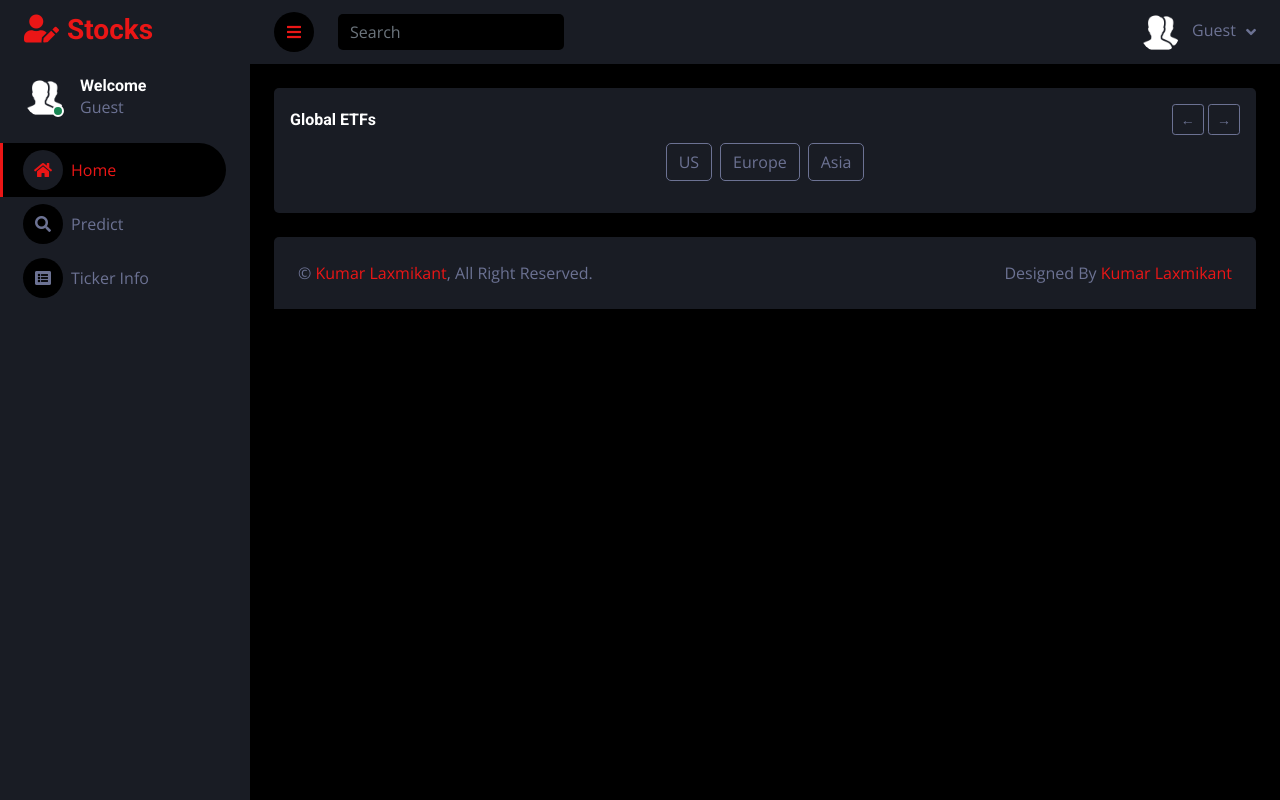
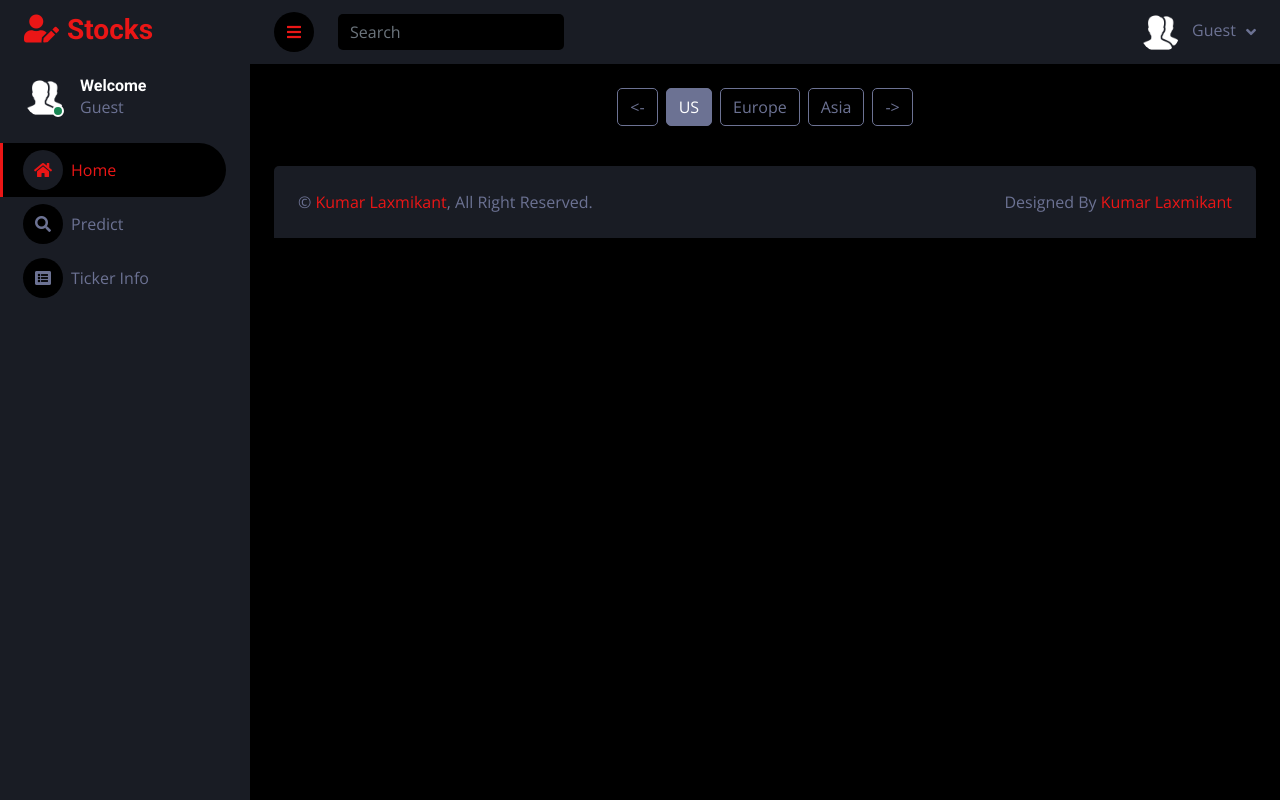
Before and after one commit to Kumar-laxmi/Quant-Finance-Dashboard, a Django app: template app/templates/index.html in a window 1280 px wide. Run offline with Django 5.2, Linux system fonts and the light colour scheme; the template is opened without the code that fills it, so the values that code supplies are empty; some libraries are stand-ins or nearby versions.

Commit message:
Carousel JS Logic updation

```diff
--- a/app/templates/Index_Page/Global_ETFs.html
+++ b/app/templates/Index_Page/Global_ETFs.html
@@ -1,53 +1,34 @@
-<div class="bg-secondary rounded p-3">
+<div class="d-flex justify-content-center align-items-center mb-3">
+    <!-- Left Arrow -->
+    <button class="btn btn-outline-light me-2" id="prev-region">
+        &lt;-
+    </button>
 
-    <div class="d-flex justify-content-between align-items-center mb-2">
-        <h6 class="mb-0">Global ETFs</h6>
+    <!-- Region Buttons -->
+    <button class="btn btn-outline-light me-2 active" data-bs-target="#etfCarousel" data-bs-slide-to="0">US</button>
+    <button class="btn btn-outline-light me-2" data-bs-target="#etfCarousel" data-bs-slide-to="1">Europe</button>
+    <button class="btn btn-outline-light" data-bs-target="#etfCarousel" data-bs-slide-to="2">Asia</button>
 
-        <!-- Carousel Controls -->
-        <div>
-            <button class="btn btn-sm btn-outline-light"
-                    data-bs-target="#etfCarousel"
-                    data-bs-slide="prev">
-                &#8592;
-            </button>
-            <button class="btn btn-sm btn-outline-light"
-                    data-bs-target="#etfCarousel"
-                    data-bs-slide="next">
-                &#8594;
-            </button>
+    <!-- Right Arrow -->
+    <button class="btn btn-outline-light ms-2" id="next-region">
+        -&gt;
+    </button>
+</div>
+
+<!-- Carousel -->
+<div id="etfCarousel" class="carousel slide" data-bs-interval="false">
+    <div class="carousel-inner">
+        <div class="carousel-item active">
+            {% include 'Index_Page/ETF_Grid_Graphs/ETF_US.html' %}
+        </div>
+        <div class="carousel-item">
+            {% include 'Index_Page/ETF_Grid_Graphs/ETF_Europe.html' %}
+        </div>
+        <div class="carousel-item">
+            {% include 'Index_Page/ETF_Grid_Graphs/ETF_Asia.html' %}
         </div>
     </div>
+</div>
 
-    <!-- Region Buttons -->
-    <div class="d-flex justify-content-center mb-3">
-        <button type="button" class="btn btn-outline-light me-2" data-bs-target="#etfCarousel" data-bs-slide-to="0">US</button>
-        <button type="button" class="btn btn-outline-light me-2" data-bs-target="#etfCarousel" data-bs-slide-to="1">Europe</button>
-        <button type="button" class="btn btn-outline-light" data-bs-target="#etfCarousel" data-bs-slide-to="2">Asia</button>
-    </div>
-
-    <!-- Carousel Start -->
-    <div id="etfCarousel" class="carousel slide" data-bs-interval="false">
-        <div class="carousel-inner">
-
-            <!-- US (DEFAULT ACTIVE) -->
-            <div class="carousel-item active">
-                {% include 'Index_Page/ETF_Grid_Graphs/ETF_US.html' %}
-            </div>
-
-            <!-- EUROPE -->
-            <div class="carousel-item">
-                {% include 'Index_Page/ETF_Grid_Graphs/ETF_Europe.html' %}
-            </div>
-
-            <!-- ASIA -->
-            <div class="carousel-item">
-                {% include 'Index_Page/ETF_Grid_Graphs/ETF_Asia.html' %}
-            </div>
-
-        </div>
-    </div>
-    <!-- Carousel End -->
-
-
-</div>
-<!-- Global ETFs Section End -->
+<!-- Carousel Controls -->
+{% include 'Index_Page/Scripts/carousel_region_button.html' %}
--- /dev/null
+++ b/app/templates/Index_Page/Scripts/carousel_region_button.html
@@ -0,0 +1,36 @@
+<script>
+    const carousel = document.getElementById('etfCarousel');
+    const carouselInstance = new bootstrap.Carousel(carousel, { interval: false });
+
+    const regionButtons = document.querySelectorAll('[data-bs-slide-to]');
+    let current = 0;
+
+    function updateActiveButton(index) {
+        regionButtons.forEach(btn => btn.classList.remove('active'));
+        regionButtons[index].classList.add('active');
+        current = index;
+    }
+
+    // Update active button when carousel slides
+    carousel.addEventListener('slid.bs.carousel', function (e) {
+        current = e.to;  // e.to is the new index
+        updateActiveButton(current);
+    });
+
+    // Left Arrow
+    document.getElementById('prev-region').addEventListener('click', () => {
+        const prev = (current - 1 + regionButtons.length) % regionButtons.length;
+        carouselInstance.to(prev);
+    });
+
+    // Right Arrow
+    document.getElementById('next-region').addEventListener('click', () => {
+        const next = (current + 1) % regionButtons.length;
+        carouselInstance.to(next);
+    });
+
+    // Update active button on direct button click
+    regionButtons.forEach((btn, index) => {
+        btn.addEventListener('click', () => updateActiveButton(index));
+    });
+</script>
```
